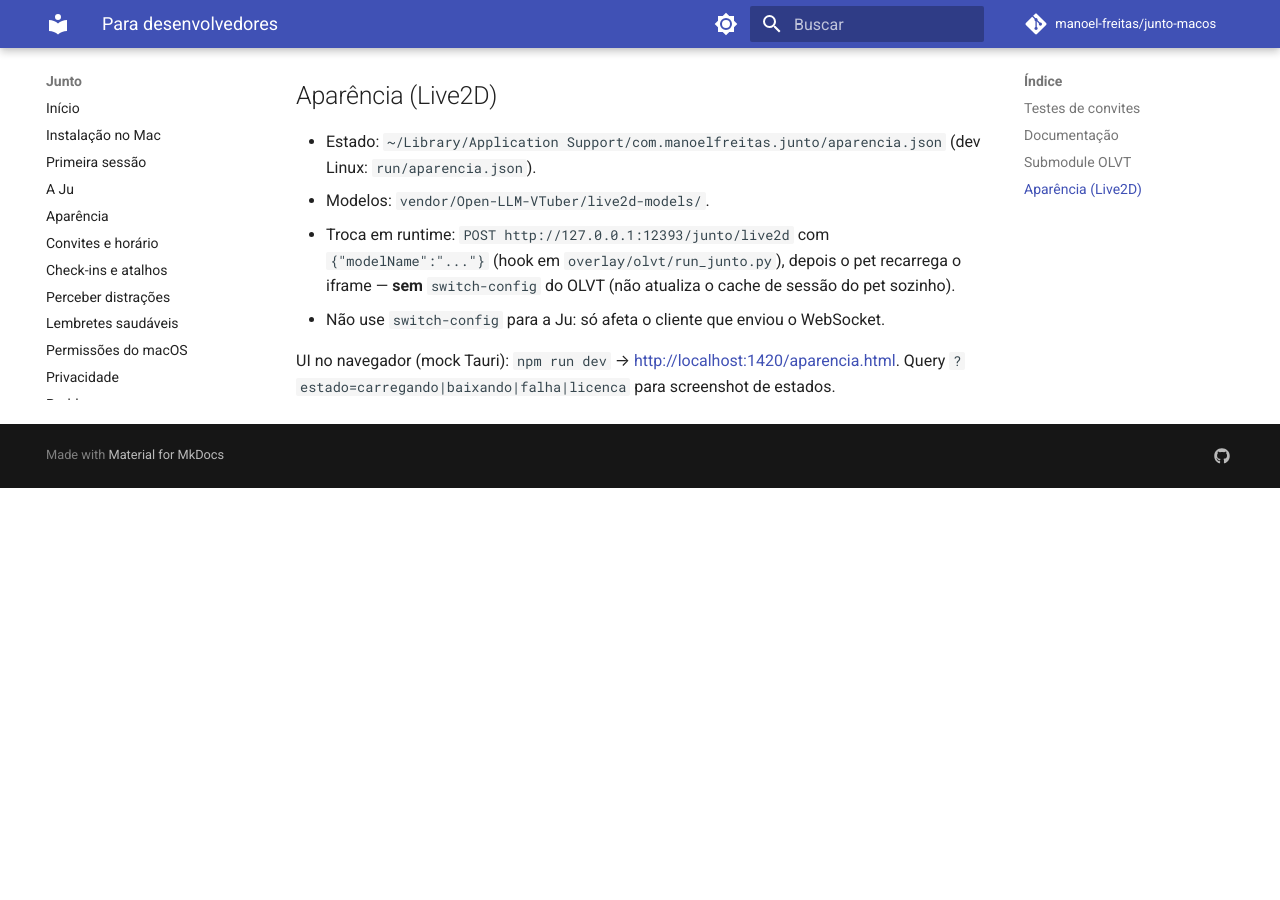
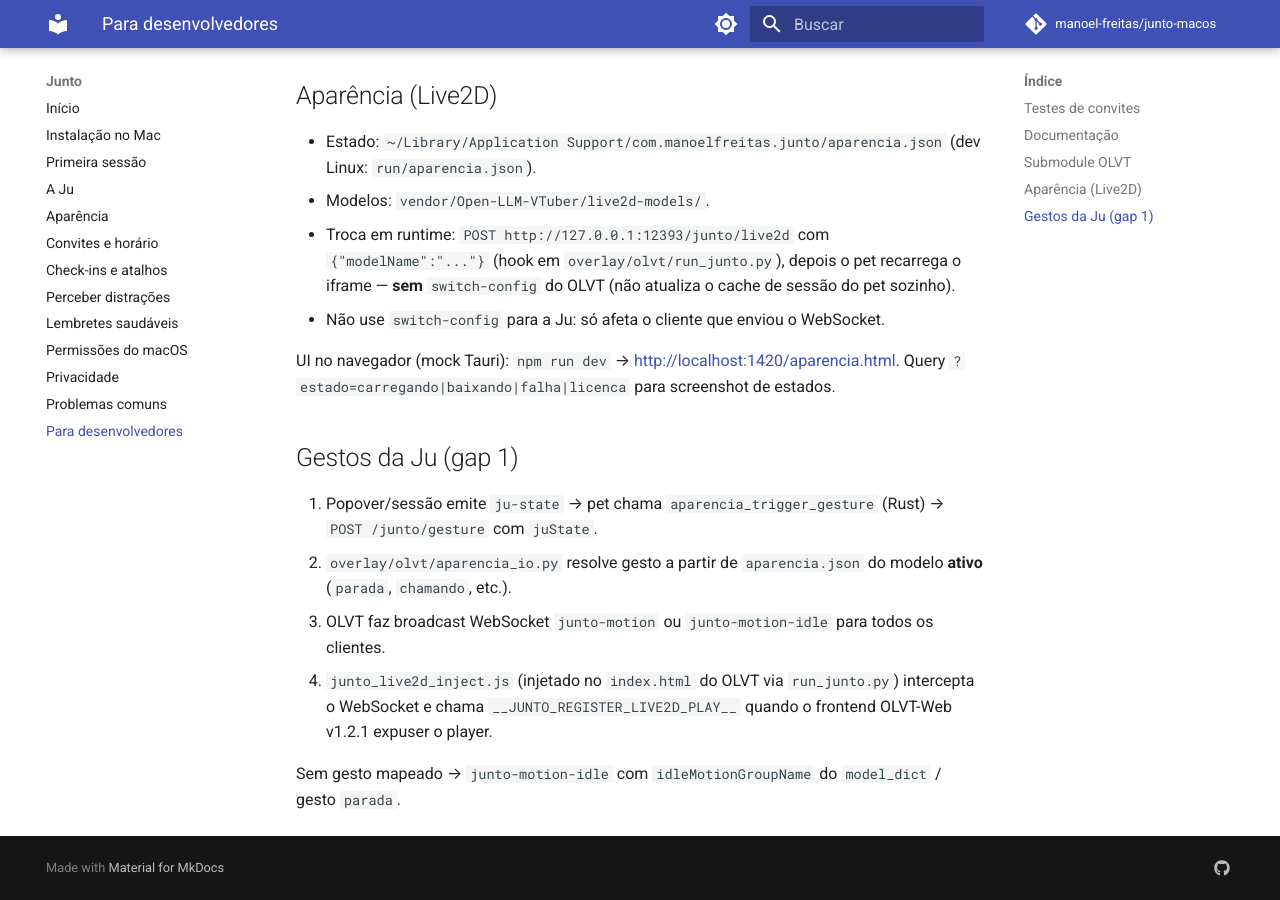
Before and after one commit to manoel-freitas/junto-macos, an MkDocs documentation site: the page built from docs/dev.md, in a window 1280 px wide and 900 px high, scrolled down 780 px. Built offline with MkDocs 1.6.1 and Material for MkDocs 9.7.7, drawn with Linux system fonts in a browser that asks for light colours; comment, search, counter and statistics services are not loaded; before the commit the page ends 1268 px from its top, so only the background shows below that.

Commit message:
docs: gestos da Ju e pipeline junto/gesture
Co-authored-by: Cursor <cursoragent@cursor.com>

```diff
--- a/docs/dev.md
+++ b/docs/dev.md
@@ -39,3 +39,12 @@ Pin v1.2.1 — veja `README.md` e `scripts/build-ju-web.sh`.
 - Não use `switch-config` para a Ju: só afeta o cliente que enviou o WebSocket.
 
 UI no navegador (mock Tauri): `npm run dev` → [http://localhost:1420/aparencia.html](http://localhost:1420/aparencia.html). Query `?estado=carregando|baixando|falha|licenca` para screenshot de estados.
+
+## Gestos da Ju (gap 1)
+
+1. Popover/sessão emite `ju-state` → pet chama `aparencia_trigger_gesture` (Rust) → `POST /junto/gesture` com `juState`.
+2. `overlay/olvt/aparencia_io.py` resolve gesto a partir de `aparencia.json` do modelo **ativo** (`parada`, `chamando`, etc.).
+3. OLVT faz broadcast WebSocket `junto-motion` ou `junto-motion-idle` para todos os clientes.
+4. `junto_live2d_inject.js` (injetado no `index.html` do OLVT via `run_junto.py`) intercepta o WebSocket e chama `__JUNTO_REGISTER_LIVE2D_PLAY__` quando o frontend OLVT-Web v1.2.1 expuser o player.
+
+Sem gesto mapeado → `junto-motion-idle` com `idleMotionGroupName` do `model_dict` / gesto `parada`.
```
Also changed, not shown: docs/aparencia.md (+4 -0 lines).
